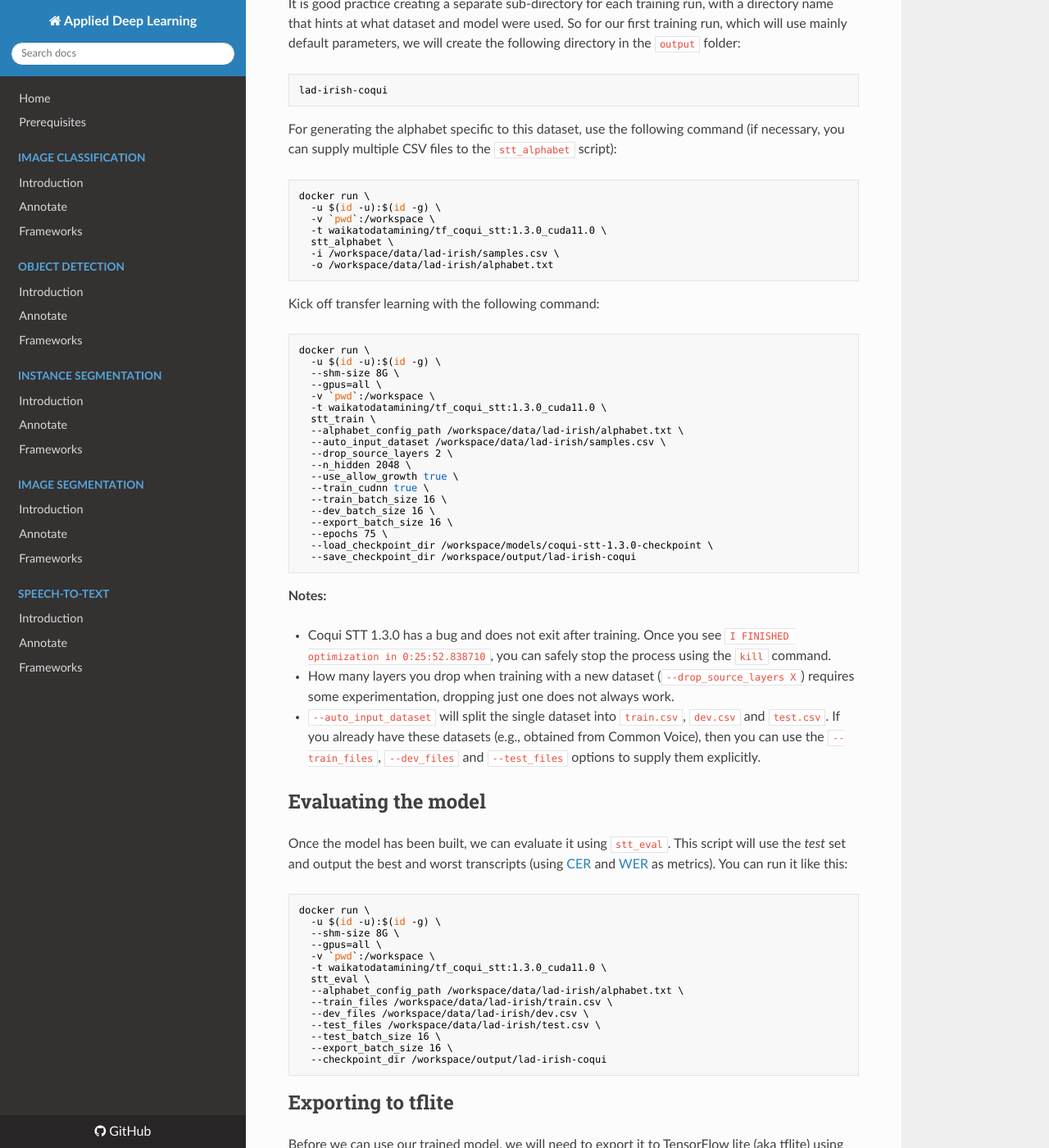
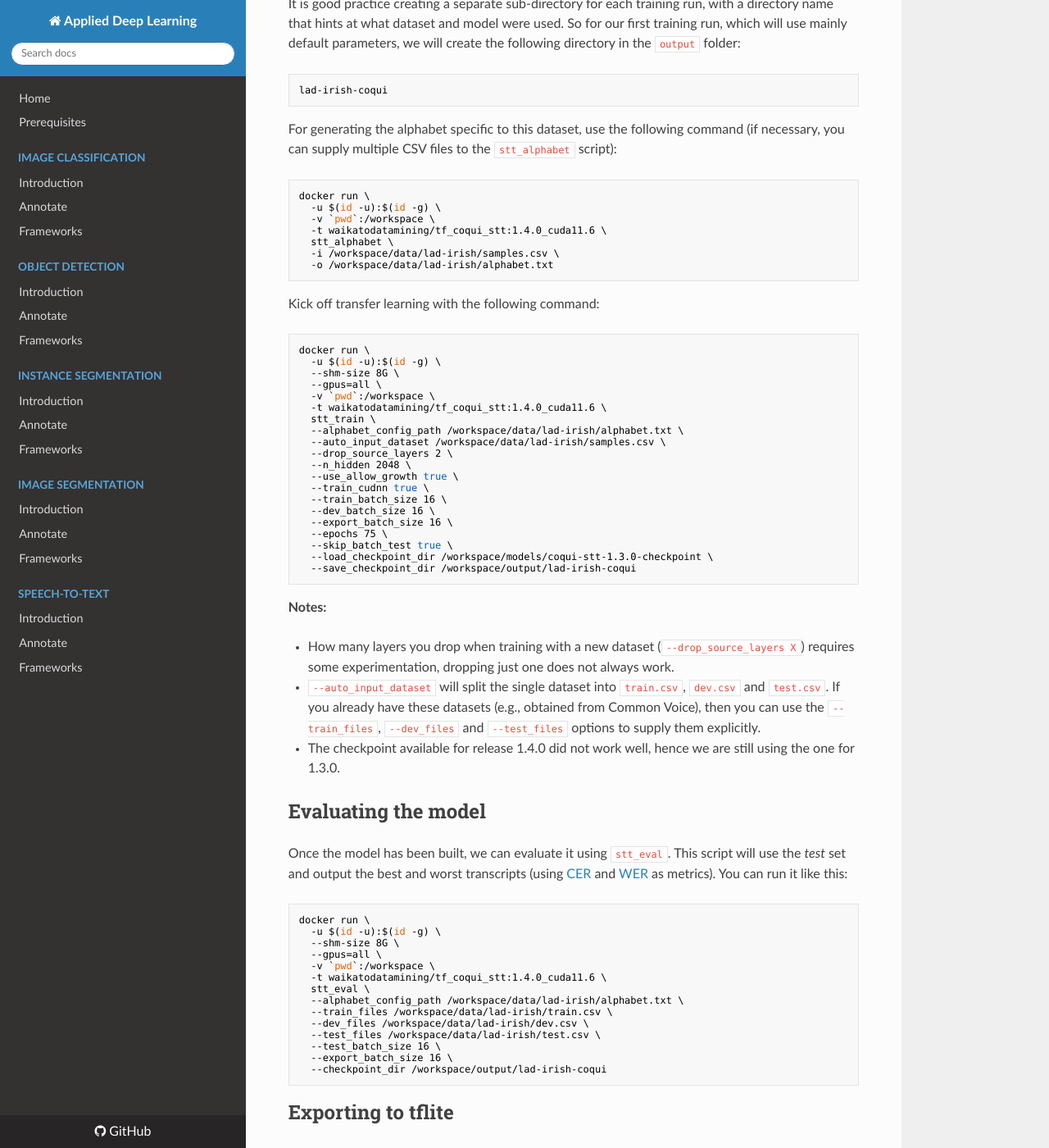
Before and after one commit to waikato-datamining/applied-deep-learning, an MkDocs documentation site: the page built from docs/speech_to_text/coqui_stt.md, in a window 1280 px wide and 1400 px high, scrolled down 1190 px. Shown: the whole window at 82% size. Built offline with MkDocs 1.6.1, drawn with Linux system fonts in a browser that asks for light colours; nearby versions of some CDN libraries; some of the changed text lies outside the part shown.

Commit message:
switched to Coqui STT 1.4.0

````diff
--- a/docs/speech_to_text/coqui_stt.md
+++ b/docs/speech_to_text/coqui_stt.md
@@ -29,19 +29,19 @@ Rename the `coqui-stt` directory to `lad-irish`.
 For training, we will use the following docker image:
 
 ```
-waikatodatamining/tf_coqui_stt:1.3.0_cuda11.0
+waikatodatamining/tf_coqui_stt:1.4.0_cuda11.6
 ```
 
 At prediction time, we no longer need a GPU and can use this image:
 
 ```
-waikatodatamining/tf_coqui_stt:1.3.0_cpu
+waikatodatamining/tf_coqui_stt:1.15.2_0.10.0a10_cpu
 ```
 
 The training script is called `stt_train`, for which we can invoke the help screen as follows:
 
 ```bash
-docker run -t waikatodatamining/tf_coqui_stt:1.3.0_cuda11.0 stt_train --help
+docker run -t waikatodatamining/tf_coqui_stt:1.4.0_cuda11.6 stt_train --help
 ```
 
 Instead of using config files, we can just tweak parameters via
@@ -49,7 +49,7 @@ Instead of using config files, we can just tweak parameters via
 
 However, we still need to download a base model to use for transfer learning:
 
-[https://github.com/coqui-ai/STT/releases/download/v1.3.0/coqui-stt-1.3.0-checkpoint.tar.gz](https://github.com/coqui-ai/STT/releases/download/v1.3.0/coqui-stt-1.3.0-checkpoint.tar.gz) (648MB)
+[https://github.com/coqui-ai/STT/releases/download/v1.3.0/coqui-stt-1.3.0-checkpoint.tar.gz](https://github.com/coqui-ai/STT/releases/download/v1.4.0/coqui-stt-1.4.0-checkpoint.tar.gz) (648MB)
 
 Download it into the `models` directory and decompress it (`tar -xzf coqui-stt-1.3.0-checkpoint.tar.gz`).
 
@@ -68,7 +68,7 @@ supply multiple CSV files to the `stt_alphabet` script):
 docker run \
   -u $(id -u):$(id -g) \
   -v `pwd`:/workspace \
-  -t waikatodatamining/tf_coqui_stt:1.3.0_cuda11.0 \
+  -t waikatodatamining/tf_coqui_stt:1.4.0_cuda11.6 \
   stt_alphabet \
   -i /workspace/data/lad-irish/samples.csv \
   -o /workspace/data/lad-irish/alphabet.txt
@@ -83,7 +83,7 @@ docker run \
   --shm-size 8G \
   --gpus=all \
   -v `pwd`:/workspace \
-  -t waikatodatamining/tf_coqui_stt:1.3.0_cuda11.0 \
+  -t waikatodatamining/tf_coqui_stt:1.4.0_cuda11.6 \
   stt_train \
   --alphabet_config_path /workspace/data/lad-irish/alphabet.txt \
   --auto_input_dataset /workspace/data/lad-irish/samples.csv \
@@ -95,19 +95,20 @@ docker run \
   --dev_batch_size 16 \
   --export_batch_size 16 \
   --epochs 75 \
+  --skip_batch_test true \
   --load_checkpoint_dir /workspace/models/coqui-stt-1.3.0-checkpoint \
   --save_checkpoint_dir /workspace/output/lad-irish-coqui
 ```
 
 **Notes:**
 
-* Coqui STT 1.3.0 has a bug and does not exit after training. Once you see
-  `I FINISHED optimization in 0:25:52.838710`, you can safely stop the process using the `kill` command.
 * How many layers you drop when training with a new dataset (`--drop_source_layers X`) requires some
   experimentation, dropping just one does not always work.
 * `--auto_input_dataset` will split the single dataset into `train.csv`, `dev.csv` and `test.csv`.
   If you already have these datasets (e.g., obtained from Common Voice), then you can use the
   `--train_files`, `--dev_files` and `--test_files` options to supply them explicitly.
+* The checkpoint available for release 1.4.0 did not work well, hence we are still using the one
+  for 1.3.0.
 
 
 # Evaluating the model
@@ -124,7 +125,7 @@ docker run \
   --shm-size 8G \
   --gpus=all \
   -v `pwd`:/workspace \
-  -t waikatodatamining/tf_coqui_stt:1.3.0_cuda11.0 \
+  -t waikatodatamining/tf_coqui_stt:1.4.0_cuda11.6 \
   stt_eval \
   --alphabet_config_path /workspace/data/lad-irish/alphabet.txt \
   --train_files /workspace/data/lad-irish/train.csv \
@@ -138,15 +139,15 @@ docker run \
 
 # Exporting to tflite
 
-Before we can use our trained model, we will need to export it to TensorFlow lite (aka tflite)
-using the `stt_export` script:
+Before we can use our trained model, we will need to export it to [TensorFlow lite](https://www.tensorflow.org/lite/)
+(aka tflite) using the `stt_export` script:
 
 ```bash
 docker run \
   -u $(id -u):$(id -g) \
   --gpus=all \
   -v `pwd`:/workspace \
-  -t waikatodatamining/tf_coqui_stt:1.3.0_cuda11.0 \
+  -t waikatodatamining/tf_coqui_stt:1.4.0_cuda11.6 \
   stt_export \
   --export_quantize false \
   --checkpoint_dir /workspace/output/lad-irish-coqui \
@@ -170,7 +171,7 @@ as follows (e.g., from our *test* subset):
 docker run \
   -u $(id -u):$(id -g) \
   -v `pwd`:/workspace \
-  -t waikatodatamining/tf_coqui_stt:1.3.0_cuda11.0 \
+  -t waikatodatamining/tf_coqui_stt:1.4.0_cuda11.6 \
   stt_transcribe_poll \
   --model /workspace/output/lad-irish-coqui/export/output_graph.tflite \
   --prediction_in /workspace/predictions/in \
@@ -184,7 +185,7 @@ If you just want to test with a single audio file, then use `stt_transcribe_sing
 docker run \
   -u $(id -u):$(id -g) \
   -v `pwd`:/workspace \
-  -t waikatodatamining/tf_coqui_stt:1.3.0_cuda11.0 \
+  -t waikatodatamining/tf_coqui_stt:1.4.0_cuda11.6 \
   stt_transcribe_single \
   --model /workspace/output/lad-irish-coqui/export/output_graph.tflite \
   --audio /workspace/data/lad-irish/cll_z0001_018.wav
@@ -194,13 +195,13 @@ This will output something like this:
 
 ```
 Loading model from file /workspace/output/lad-irish-coqui/export/output_graph.tflite
-TensorFlow: v2.8.0-8-g06c8fea58fd
- Coqui STT: v1.3.0-0-g148fa743
+TensorFlow: v2.9.1-11-gf8242ebc005
+ Coqui STT: v1.4.0-0-gfcec06bd
 INFO: Created TensorFlow Lite XNNPACK delegate for CPU.
-Loaded model in 0.0431s.
+Loaded model in 0.00207s.
 Running inference.
 Iir scoláira béleidis é eidrsan.
-Inference took 3.284s for 2.464s audio file.
+Inference took 2.371s for 2.464s audio file.
 ```
 
 The ground truth for `cll_z0001_018.wav` is as follows:
````
